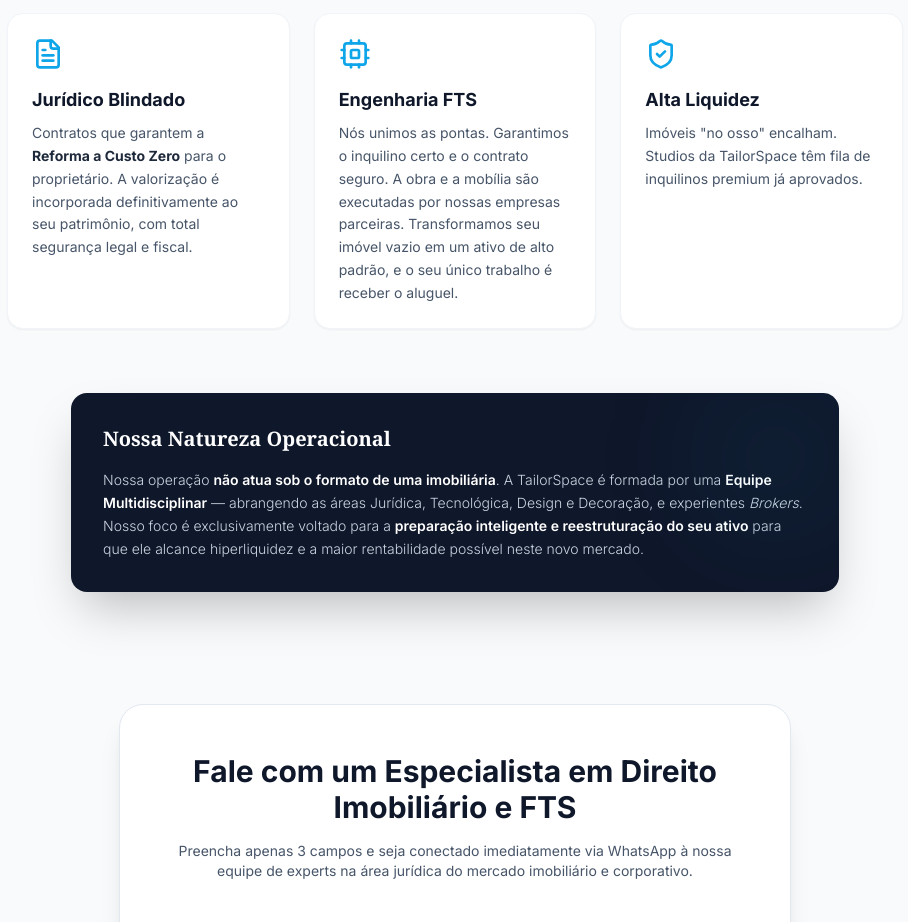
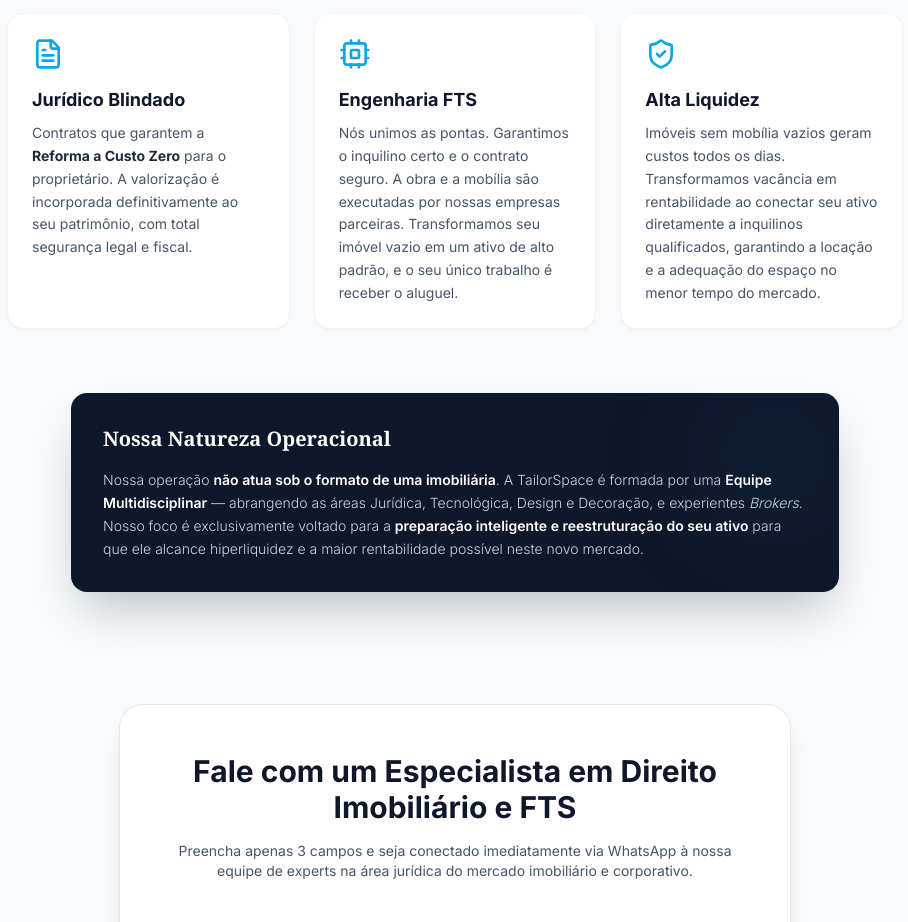
Before and after one commit to aleandrade926/tailorspace-app, a React (Vite) app: page /proprietario in a window 1280 px wide. Shown: the part 3120-4042 px from the top of the page, without its empty margins (185-1093 px from the left). Built offline with nearby package versions, Linux system fonts and the light colour scheme.

Commit message:
feat(copy): update Alta Liquidez card description

```diff
--- a/src/pages/OwnerLandingPage.tsx
+++ b/src/pages/OwnerLandingPage.tsx
@@ -239,7 +239,7 @@
             <div className="bg-white p-6 rounded-2xl border border-slate-100 shadow-sm">
               <ShieldCheck className="w-8 h-8 text-brand-500 mb-4" />
               <h3 className="text-lg font-bold mb-2 text-slate-900">Alta Liquidez</h3>
-              <p className="text-sm text-slate-600 leading-relaxed">Imóveis "no osso" encalham. Studios da TailorSpace têm fila de inquilinos premium já aprovados.</p>
+              <p className="text-sm text-slate-600 leading-relaxed">Imóveis sem mobília vazios geram custos todos os dias. Transformamos vacância em rentabilidade ao conectar seu ativo diretamente a inquilinos qualificados, garantindo a locação e a adequação do espaço no menor tempo do mercado.</p>
             </div>
           </div>
 
```
